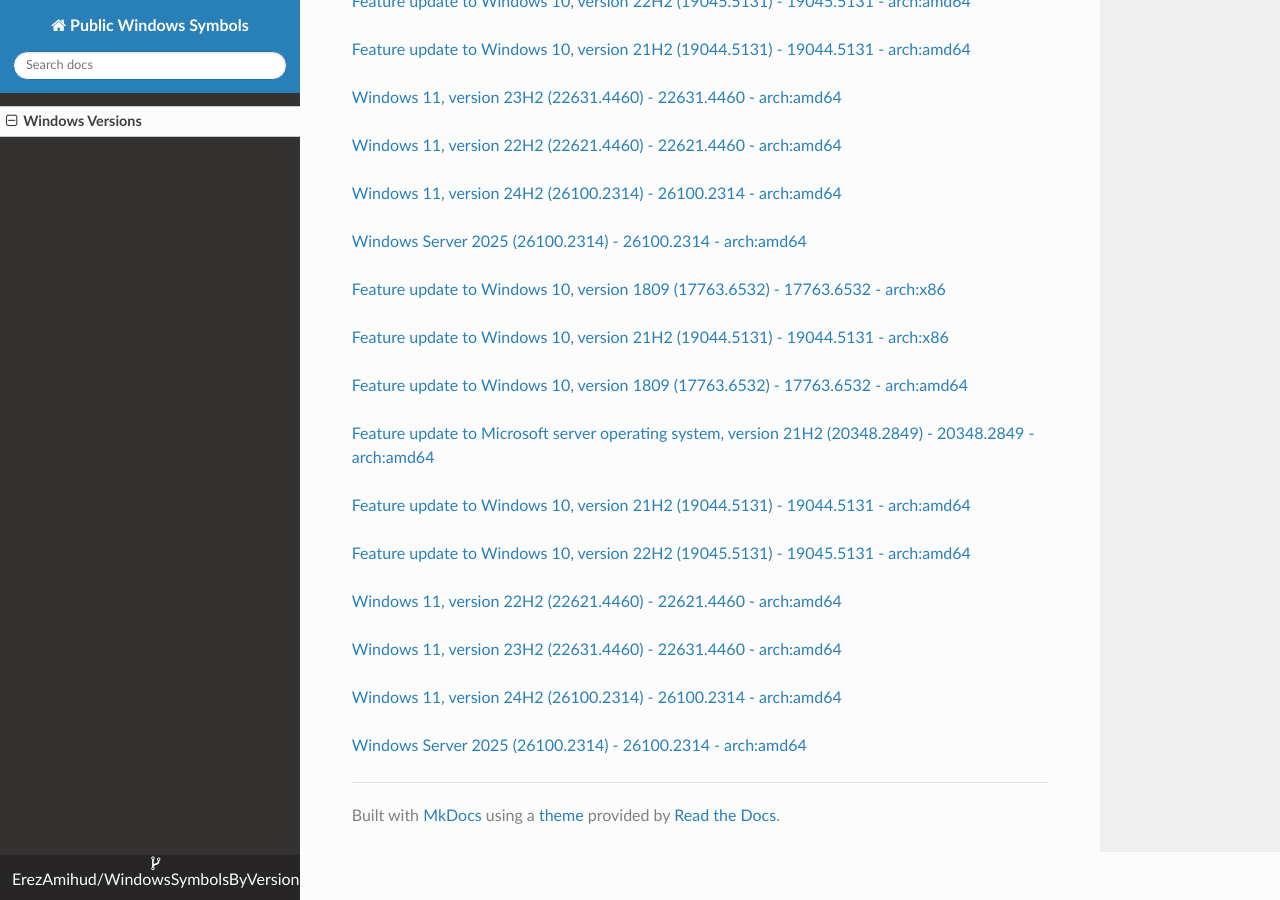
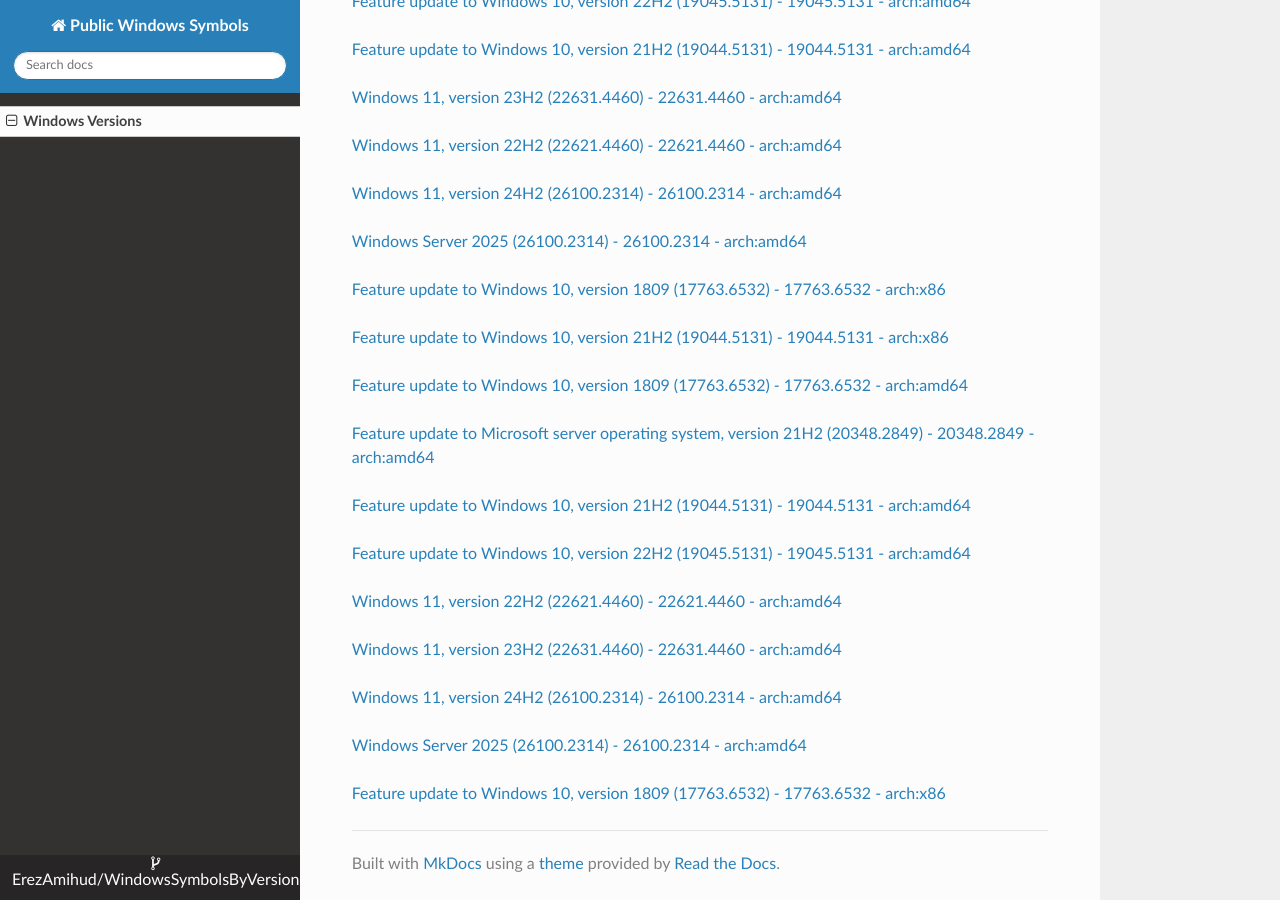
Before and after one commit to ErezAmihud/WindowsSymbolsByVersion, an MkDocs documentation site: the page built from docs/index.md, in a window 1280 px wide and 900 px high, scrolled down 63077 px. Built offline with MkDocs 1.6.1, drawn with Linux system fonts in a browser that asks for light colours; nearby versions of some CDN libraries.

Commit message:
Automated commit, add manifest for 1ff017f0-5de3-407d-be45-31afbc450f4c

```diff
--- a/docs/index.md
+++ b/docs/index.md
@@ -3751,3 +3751,6 @@
 
 
 [Windows Server 2025 (26100.2314) - 26100.2314 - arch:amd64](https://github.com/ErezAmihud/WindowsSymbolsByVersion/blob/main/manifests/c4bd87c1-c34e-452f-9d2c-16ee2ec9e19a.manifest)
+
+
+[Feature update to Windows 10, version 1809 (17763.6532) - 17763.6532 - arch:x86](https://github.com/ErezAmihud/WindowsSymbolsByVersion/blob/main/manifests/1ff017f0-5de3-407d-be45-31afbc450f4c.manifest)
```
Also changed, not shown: process_builds.json (+1 -1 lines).
